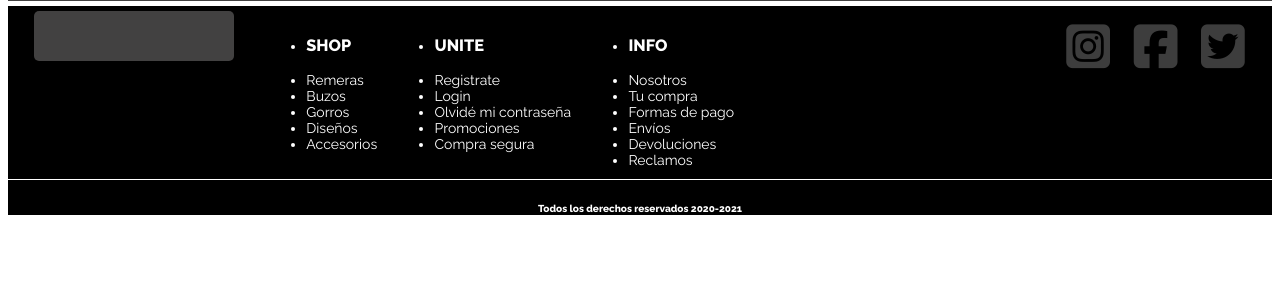
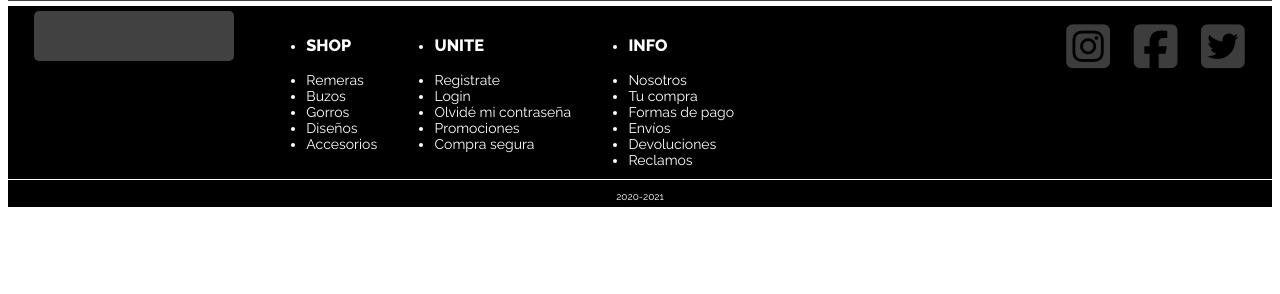
Before and after one commit to SebastianRaiquenParisi/proyectoIntegradorEquipo12, a Node server app: page / in a window 1280 px wide. Shown: the part 442-736 px from the top of the page. Run offline with Node 20, Linux system fonts and the light colour scheme; some libraries are stand-ins or nearby versions.

Commit message:
mejora en el footer

```diff
--- a/MAQUETADO/public/css/styles.css
+++ b/MAQUETADO/public/css/styles.css
@@ -190,21 +190,22 @@
 }
 
 .footer-secundario { /* AYUDA no estoy pudiendo centrar el texto de forma vertical*/
-    display: flex;
+    /*display: flex;*/
     margin: 1px 0px 0px 0px;
     background-color:black;
-    padding: 0px 16px 0px 16px;
+    padding: 1px 16px 5px 16px;
     width: auto;
-    height: 35px;
-    flex-direction:column;
+    height: 27px;
+    text-align: center;
+    /*flex-direction:column;
     flex-wrap: none;
-    align-items: center;
-    /*justify-content: space-between*/
+    align-items: center;*/
+
 
     color: white;
     font-family: Raleway;
 
-    font-size: 15px;
+    font-size: 10px;
 
 }
 
--- a/MAQUETADO/views/index.html
+++ b/MAQUETADO/views/index.html
@@ -109,7 +109,7 @@
 
     </footer>
         <div class="footer-secundario">
-            <h6>Todos los derechos reservados 2020-2021</h6>
+            <p>2020-2021</p>
         </div>
 
 
```
